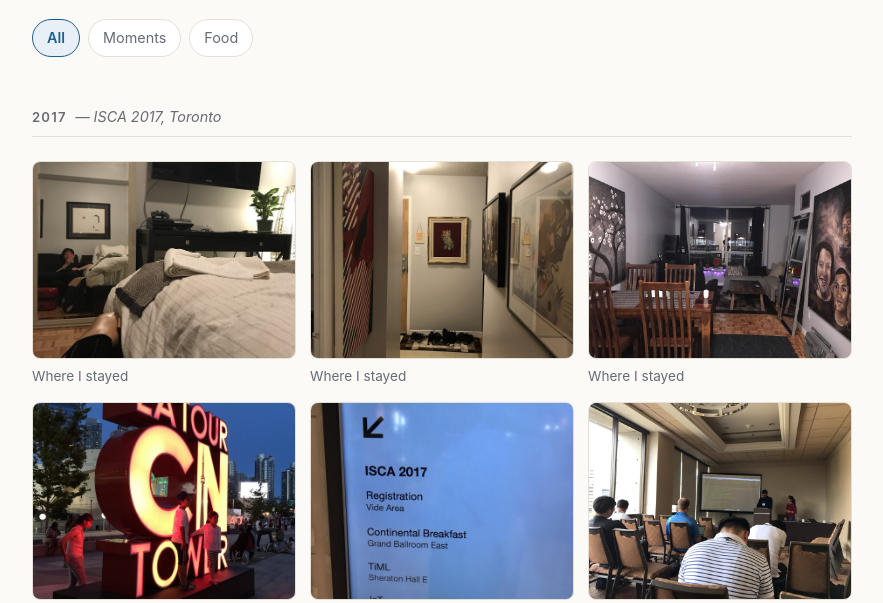
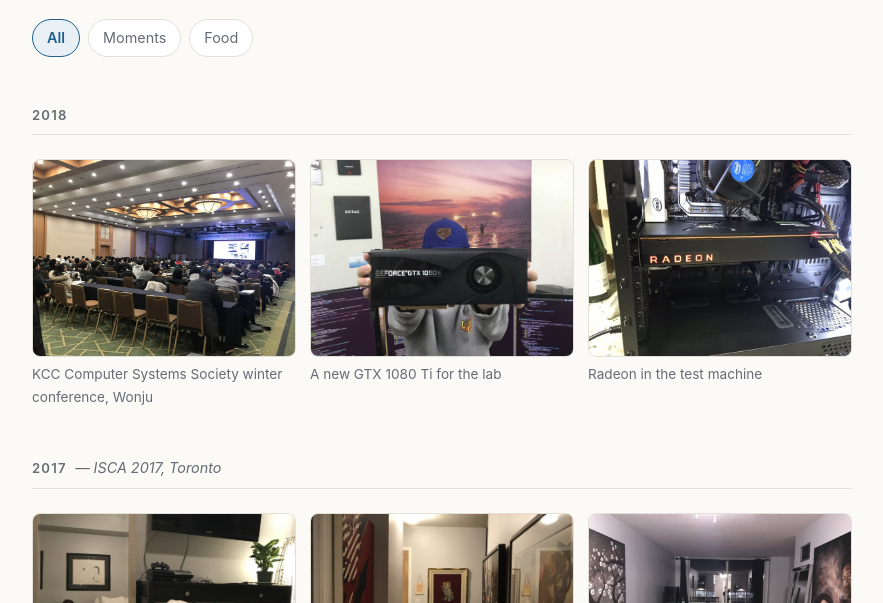
Before and after one commit to jihokim-172/jihokim-172.github.io, a plain HTML site: page photo.html in a window 1280 px wide. Shown: the part 180-783 px from the top of the page, without its empty margins (198-1081 px from the left). Drawn offline with Linux system fonts and the light colour scheme.

Commit message:
Photo: add 2018 section
Co-Authored-By: Claude Fable 5.2 <noreply@anthropic.com>
Claude-Session: https://claude.ai/code/session_015qEB8QLMhQKwJbdXKvRuaZ

```diff
--- a/photo.html
+++ b/photo.html
@@ -40,6 +40,24 @@
       <button class="chip" type="button" data-kind="moment" aria-pressed="false">Moments</button>
       <button class="chip" type="button" data-kind="food" aria-pressed="false">Food</button>
     </div>
+
+    <section id="y2018" class="year">
+    <h2>2018</h2>
+    <div class="gallery">
+      <figure data-kind="moment">
+        <a href="photos/2018/2018-01.jpg" target="_blank" rel="noopener"><img src="photos/2018/2018-01.jpg" alt="KCC Computer Systems Society winter conference, Wonju" loading="lazy"></a>
+        <figcaption>KCC Computer Systems Society winter conference, Wonju</figcaption>
+      </figure>
+      <figure data-kind="moment">
+        <a href="photos/2018/2018-02.jpg" target="_blank" rel="noopener"><img src="photos/2018/2018-02.jpg" alt="A new GTX 1080 Ti for the lab" loading="lazy"></a>
+        <figcaption>A new GTX 1080 Ti for the lab</figcaption>
+      </figure>
+      <figure data-kind="moment">
+        <a href="photos/2018/2018-03.jpg" target="_blank" rel="noopener"><img src="photos/2018/2018-03.jpg" alt="Radeon in the test machine" loading="lazy"></a>
+        <figcaption>Radeon in the test machine</figcaption>
+      </figure>
+    </div>
+    </section>
 
     <section id="y2017" class="year">
     <h2>2017 <span class="sub">— ISCA 2017, Toronto</span></h2>
```
Also changed, not shown: photos/2018/2018-01.jpg (added), photos/2018/2018-02.jpg (added), photos/2018/2018-03.jpg (added).
